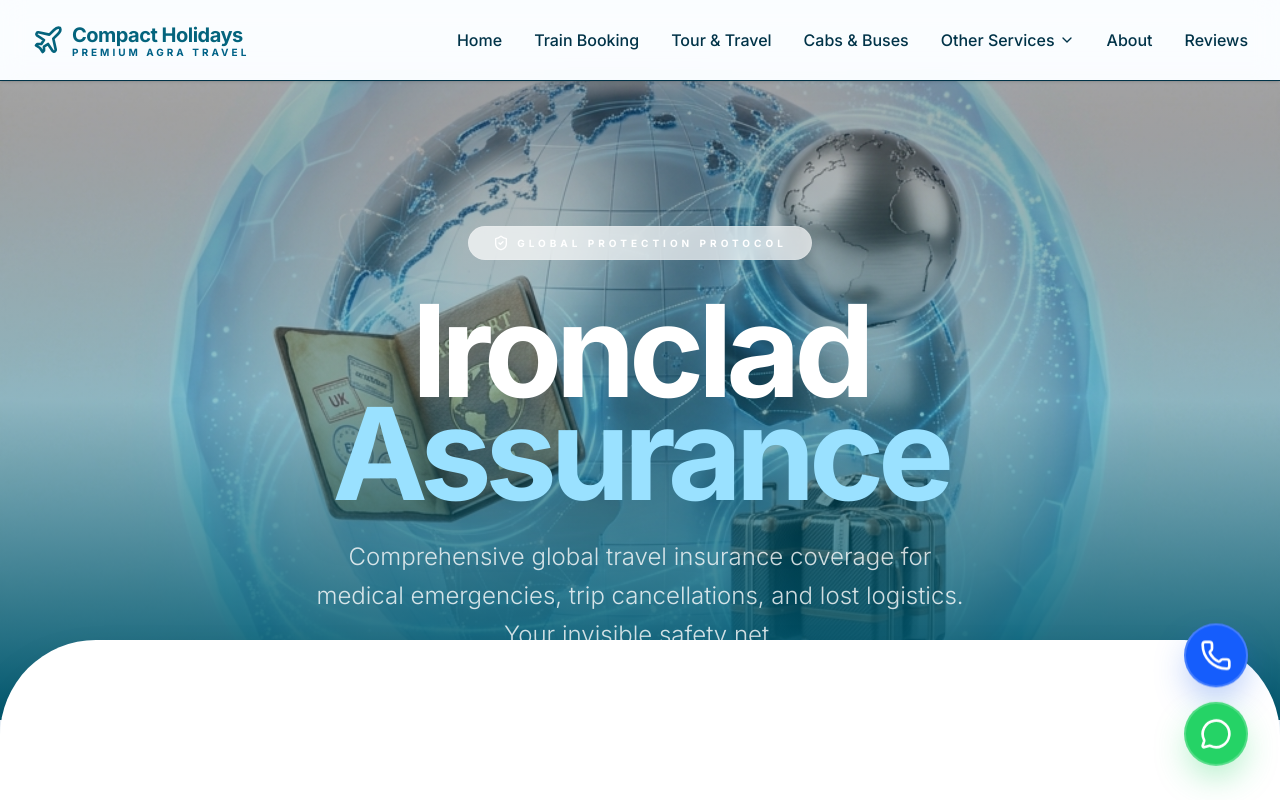
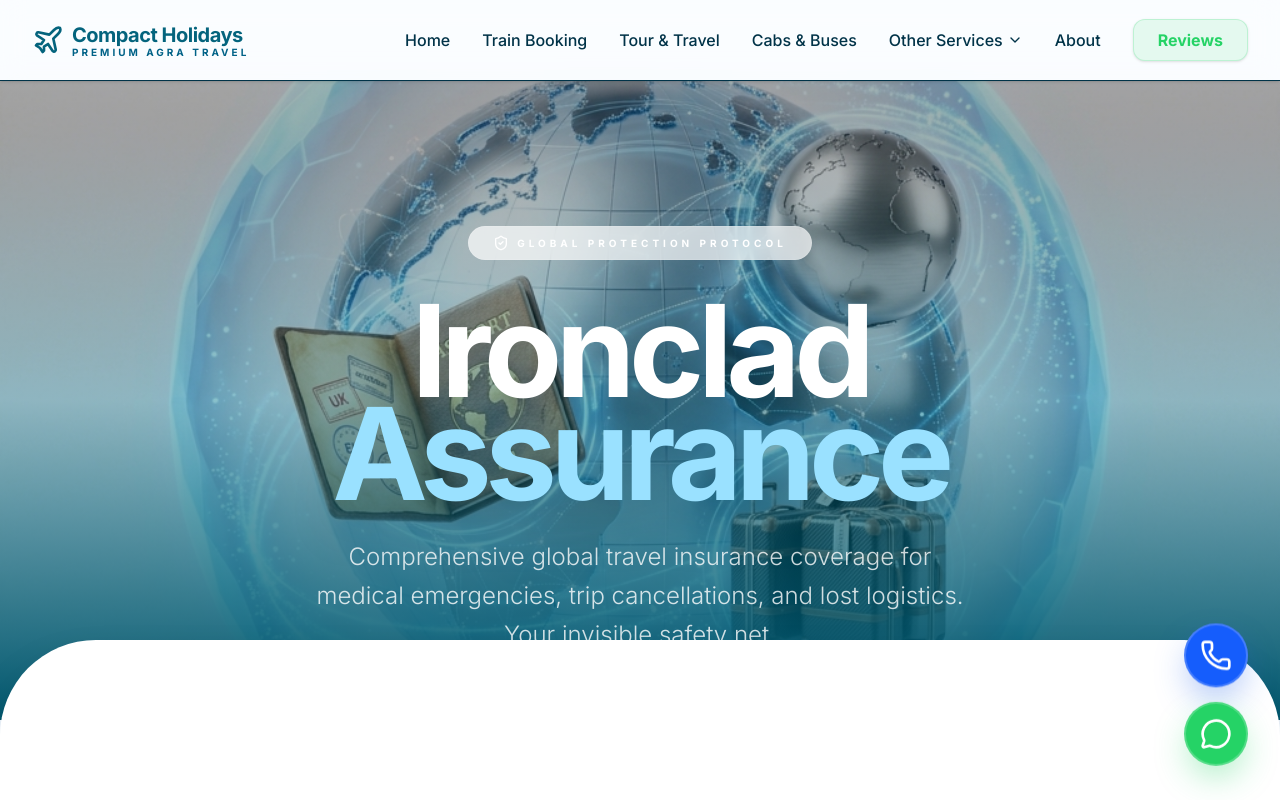
Before and after one commit to kartik020603/compactHolidays, a React (Vite) app: page /insurance in a window 1280 px wide. Shown: the top 800 px of the page. Built offline with nearby package versions, Linux system fonts and the light colour scheme.

Commit message:
Stylized Review buttons for a premium boxed feel

```diff
--- a/src/components/Navbar.tsx
+++ b/src/components/Navbar.tsx
@@ -63,7 +63,7 @@ export default function Navbar() {
             </div>
 
             <Link to="/about" className="text-[var(--color-on-surface)] hover:text-[var(--color-primary)] font-medium transition-colors">About</Link>
-            <Link to="/reviews" className="text-[var(--color-on-surface)] hover:text-[var(--color-primary)] font-medium transition-colors">Reviews</Link>
+            <Link to="/reviews" className="px-6 py-2 bg-[var(--color-accent)]/10 text-[var(--color-accent)] font-bold rounded-xl border border-[var(--color-accent)]/20 hover:bg-[var(--color-accent)] hover:text-white transition-all shadow-sm active:scale-95">Reviews</Link>
           </div>
 
           {/* Mobile Menu Button */}
--- a/src/pages/Home.tsx
+++ b/src/pages/Home.tsx
@@ -231,7 +231,10 @@ export default function Home() {
                     <Star className="w-16 h-16 text-[#fbc02d] fill-[#fbc02d]" />
                     <h2 className="text-5xl md:text-7xl font-bold text-[var(--color-primary)] tracking-tighter leading-[0.9]">Loved by <br />Elite Travelers.</h2>
                     <p className="text-2xl text-[var(--color-on-surface-variant)] leading-loose font-serif italic italic font-serif">"From Delhi to Dubai, our guests share stories of seamless horizons."</p>
-                    <Link to="/reviews" className="inline-flex items-center gap-4 text-xl font-bold text-[var(--color-primary)] hover:gap-6 transition-all">Read 500+ Reviews <ArrowRight /></Link>
+                    <Link to="/reviews" className="inline-flex items-center gap-6 px-10 py-5 bg-[var(--color-primary)] text-white text-xl font-bold rounded-[2rem] shadow-2xl hover:shadow-[0_20px_50px_-12px_rgba(0,51,72,0.3)] hover:-translate-y-1 transition-all group">
+                      Read 500+ Reviews
+                      <ArrowRight className="group-hover:translate-x-2 transition-transform" />
+                    </Link>
                   </div>
                </FadeIn>
             </div>
```
